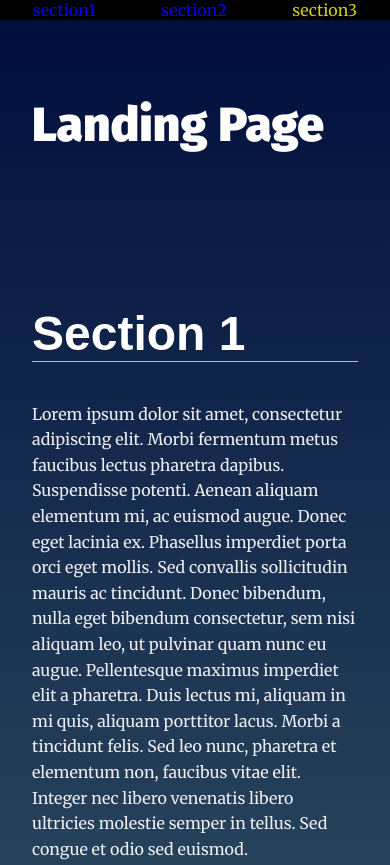
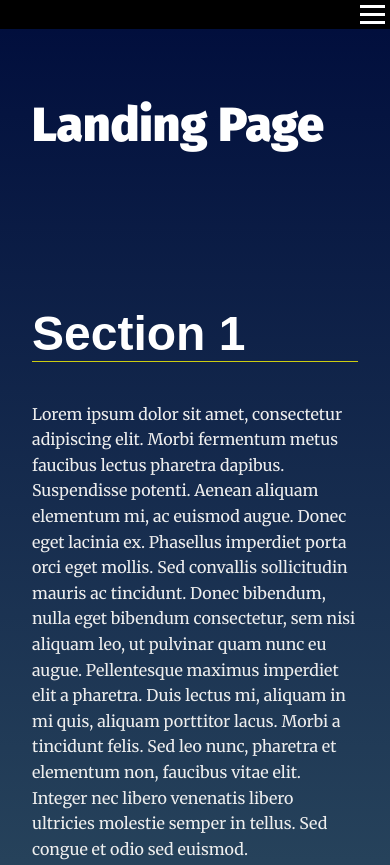
Before and after one commit to khaled279/landing-page, a plain HTML site: page index.html in a window 390 px wide. Shown: the top 865 px of the page. Drawn offline with Linux system fonts and the light colour scheme.

Commit message:
added responsive nav menu
-added responsive navigation menu
-added some comments

```diff
--- a/css/styles.css
+++ b/css/styles.css
@@ -93,7 +93,40 @@ section {
     color: #cc1 !important;
 }
 
+.small-dash{
+    height: 3px;
+    width: 25px;
+    display: block;
+    background-color: #fff;
+    margin: 5px;
 
+}
+
+.mobile-menu{
+    display: none;
+    float: right;
+}
+
+/* media queries to ensure responsivness */
+@media only screen and (max-width: 768px) {
+    .navbar__menu ul{
+        position: fixed;
+        left: -100%;
+        top: 1.5rem;
+        flex-direction: column;
+        background-color: #000;
+        width: 100%;
+        text-align: center;
+        transition: 0.3s;
+    }
+    .mobile-menu {
+        display: block;
+        cursor: pointer;
+    }
+    .navbar__menu ul.active {
+        left: 0;
+    }
+}
 
 .navbar__menu .menu__link {
     display: block;
--- a/index.html
+++ b/index.html
@@ -16,6 +16,11 @@
     <nav class="navbar__menu">
       <!-- Navigation starts as empty UL that will be populated with JS -->
       <ul id="navbar__list"></ul>
+      <div class="mobile-menu">
+        <span class="small-dash"></span>
+        <span class="small-dash"></span>
+        <span class="small-dash"></span>
+      </div>
     </nav>
   </header>
   <main>
--- a/js/app.js
+++ b/js/app.js
@@ -22,6 +22,8 @@
  * Define Global Variables
  *
 */
+const mabileMenu = document.querySelector(".mobile-menu");
+const navBarUL = document.getElementById('navbar__list') ;
 
 
 /**
@@ -34,6 +36,7 @@ function getAllSections(){
 
     return document.getElementsByTagName('section') ;
 }
+
 // creates all Li and appends them to the UL
 function createListItems(){
     // using document fargment to achieve better performance
@@ -44,7 +47,6 @@ function createListItems(){
     // gets all the sections in an HTMLCOLLECTION
 
     const sections = getAllSections();
-    const navBarUL = document.getElementById('navbar__list') ;
     for(let section of sections){
         let listItem = document.createElement('li');
         let anchor = document.createElement('a');
@@ -98,8 +100,16 @@ for(let section of sections){
 }
  }
 
+
+ mabileMenu.addEventListener("click", toggleNavMenu);
+
 createListItems();
 document.addEventListener("scroll",checkSection) ;
+
+function toggleNavMenu(){
+    mabileMenu.classList.toggle("active");
+    navBarUL.classList.toggle("active");
+}
 
 
 /**
@@ -128,6 +138,3 @@ document.addEventListener("scroll",checkSection) ;
 // Scroll to section on link click
 
 // Set sections as active
-
-
-console.log("THEY ARE LINKED");
```
